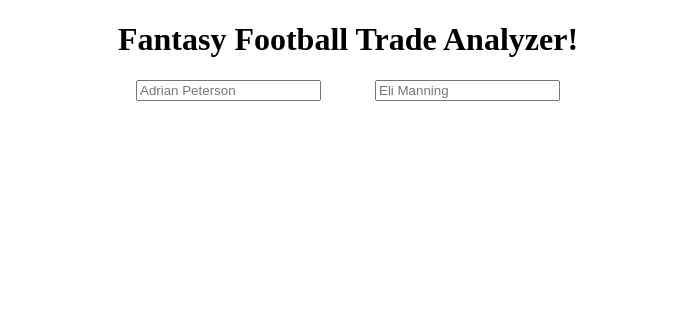
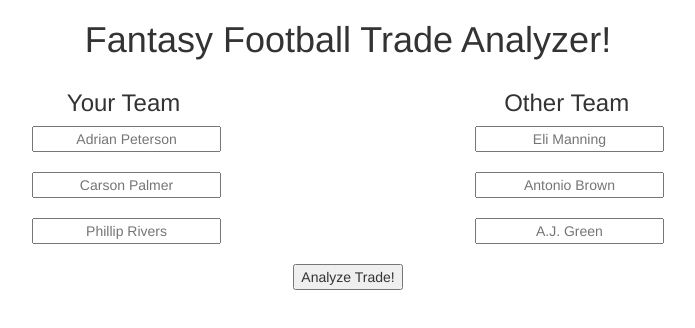
Before and after one commit to zackluckyf/angular-project, a plain HTML site: page app/index.html in a window 1280 px wide. Shown: the whole page, without its empty margins (292-987 px from the left). Drawn offline with nearby package versions, Linux system fonts and the light colour scheme; some packages are replaced by stand-ins of ours; a script that the page names is missing.

Commit message:
updated app.js

```diff
--- a/app/index.html
+++ b/app/index.html
@@ -8,6 +8,10 @@
 
     <script src="vendor/angular/angular.js"></script>
     <script src="main/app.js"></script>
+    <script src="//ajax.googleapis.com/ajax/libs/angularjs/1.5.8/angular-animate.js"></script>
+  <script src="//ajax.googleapis.com/ajax/libs/angularjs/1.5.8/angular-sanitize.js"></script>
+  <script src="//angular-ui.github.io/bootstrap/ui-bootstrap-tpls-2.1.2.js"></script>
+  <link href="//netdna.bootstrapcdn.com/bootstrap/3.3.7/css/bootstrap.min.css" rel="stylesheet">
 </head>
 
 <body ng-app="myApp">
@@ -15,10 +19,27 @@
         <div class="row">
             <h1 class="heading">{{mc.name}}</h1>
         </div>
+        <div class="teams">
+            <h3>Your Team</h3>
+            <h3>Other Team</h3>
+        </div>
+       <form name="teamForms" ng-submit="" novalidate>
+        <div class="player-inputs form-groups">
+            <input type='text' ng-model="team1player1" placeholder="Adrian Peterson">
+            <input type='text' ng-model="team2player1" placeholder="Eli Manning">
+        </div>
         <div class="player-inputs">
-            <input class="row" type='text' placeholder="Adrian Peterson">
-            <input class="row" type='text' placeholder="Eli Manning">
+            <input type='text' ng-model="team1player2" placeholder="Carson Palmer">
+            <input type='text' ng-model="team2player2" placeholder="Antonio Brown">
         </div>
+        <div class="player-inputs">
+            <input type='text' ng-model="team1player3" placeholder="Phillip Rivers">
+            <input type='text' ng-model="team2player3" placeholder="A.J. Green">
+        </div>
+        <div class="submit-button">
+          <button type="button" name="button">Analyze Trade!</button>
+        </div>
+      </div>
     </div>
 </body>
 
--- a/sass/style.scss
+++ b/sass/style.scss
@@ -6,10 +6,31 @@
   text-align: center;
 }
 
-.player-inputs{
+.teams{
   text-align: center;
 }
 
+h3{
+  display: inline-block;
+}
+
+h3:nth-child(2) {
+    margin-left: 320px;
+}
+
+.player-inputs{
+  text-align: center;
+  margin-bottom: 20px;
+}
+
+input{
+   text-align:center;
+}
+
 input:nth-child(2) {
-    margin-left: 50px;
+    margin-left: 250px;
 }
+
+.submit-button{
+  text-align: center;
+}
```
Also changed, not shown: app/css/style.css.
